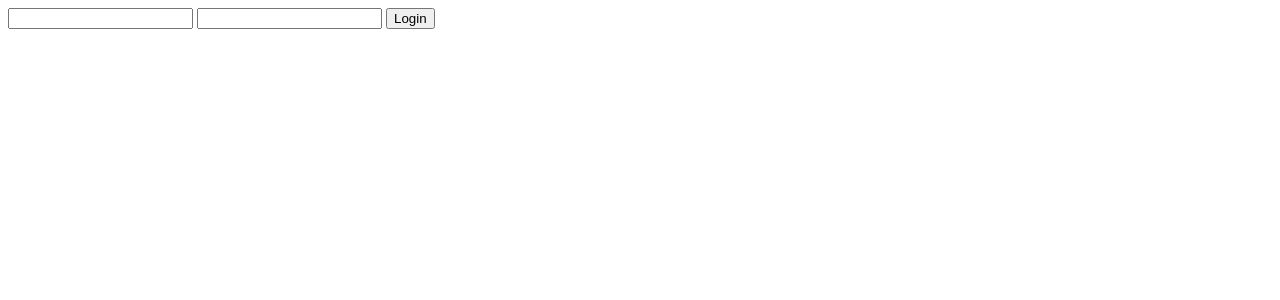
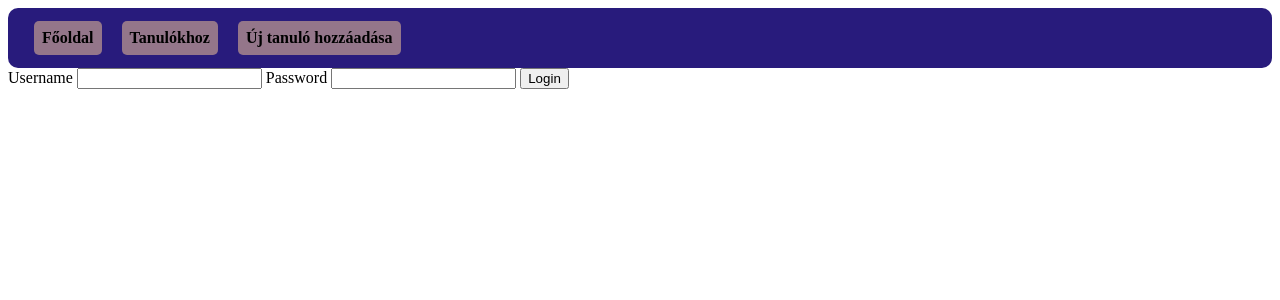
Before and after one commit to denes-attila/netfit_web, a Flask app: page /auth in a window 1280 px wide. Shown: the top 300 px of the page. Run offline with Flask 3, Linux system fonts and the light colour scheme.

Commit message:
static/style.css created, style for nav

```diff
--- /dev/null
+++ b/static/style.css
@@ -0,0 +1,26 @@
+nav {
+    display: flex;
+    background-color: rgb(40, 27, 124);
+    padding: 8px 16px;
+    border-radius:10px;
+}
+
+
+nav a {
+  color: #000;
+  text-decoration: none;
+  font-weight: 900;
+  line-height: 1.5;
+  padding: .3em .5em;
+
+  background-color: rgb(148, 118, 138);
+  margin: 5px 10px;
+  border-radius: 5px;
+
+
+}
+
+nav a:hover{
+  color: rgb(222, 218, 226);
+  background-color: rgb(74, 64, 137);
+}
--- a/templates/base.html
+++ b/templates/base.html
@@ -5,13 +5,17 @@
     <meta name="viewport" content="width=device-width, initial-scale=1.0">
     <meta http-equiv="Cache-Control" content="no-cache, no-store, must-revalidate">
     <title>{% block title %} NETFIT {% endblock %}</title>
+    <link rel="stylesheet" href="{{ url_for('static', filename='style.css') }}">
 </head>
 <body>
     <nav>
         <a href="{{url_for('tanulok_html.index')}}">Főoldal</a>
         <a href="{{url_for('tanulok_html.tanulok')}}">Tanulókhoz</a>
         <a href="/uj_tanulo">Új tanuló hozzáadása</a>
+        {% if current_user.is_authenticated %}
         <a href="/logout">Kijelentkezés</a>
+        {% endif %}
+
     </nav>
 
     {% block content %}
--- a/templates/login.html
+++ b/templates/login.html
@@ -1,20 +1,14 @@
-<!DOCTYPE html>
-<html lang="en">
-<head>
-    <meta charset="UTF-8">
-    <meta name="viewport" content="width=device-width, initial-scale=1.0">
-    <title>Főoldal</title>
-</head>
-<body>
-    <form action="/auth" method="post">
-        <label for="username"></label>
-        <input type="text" name="username">
-        <label for="password"></label>
-        <input type="password" name="password">
-        {% if error%}
-            <p style="color: red;">{{ error }}</p>
-        {% endif %}
-        <button type="submit">Login</button>
-    </form>
-</body>
-</html>
+{% extends "base.html" %} {% block content %}
+
+<form action="/auth" method="post">
+  <label for="username">Username</label>
+  <input type="text" name="username" />
+  <label for="password">Password</label>
+  <input type="password" name="password" />
+  {% if error %}
+  <p style="color: red">{{ error }}</p>
+  {% endif %}
+  <button type="submit">Login</button>
+</form>
+
+{% endblock %}
```
